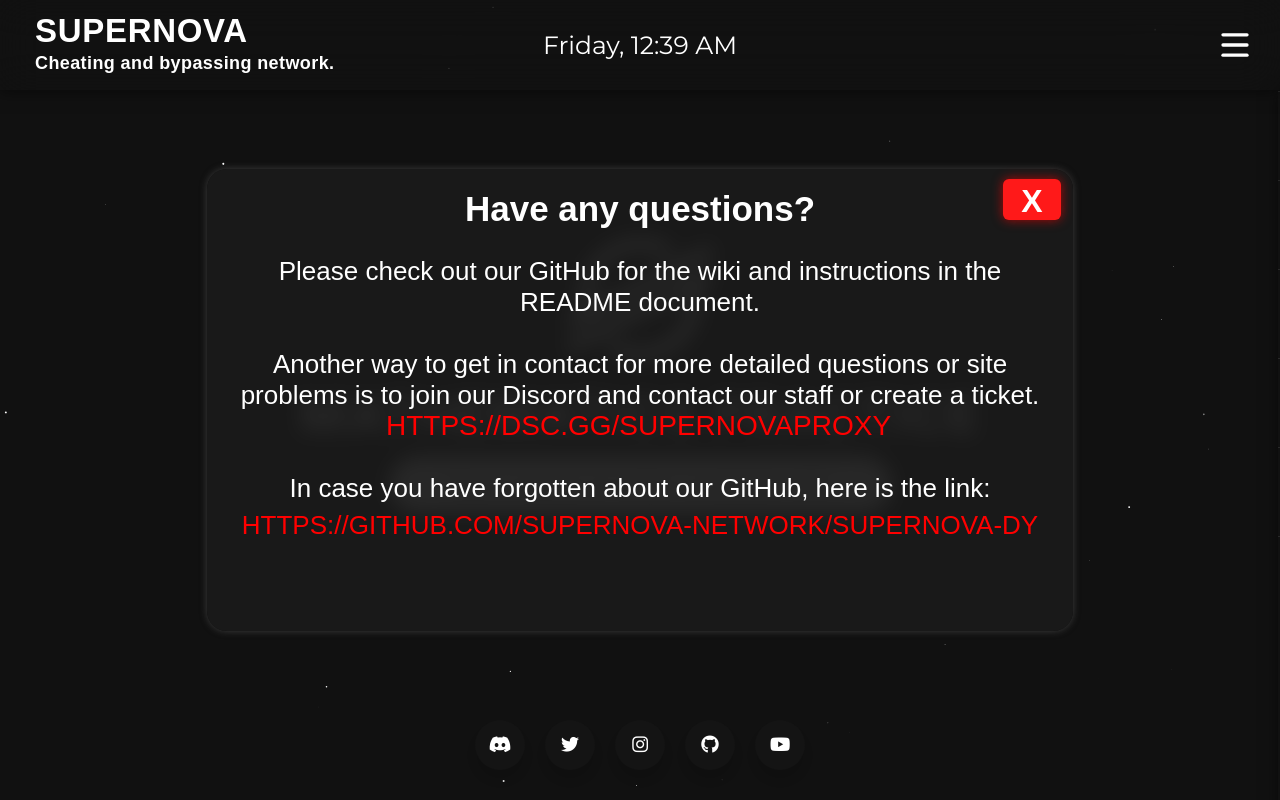
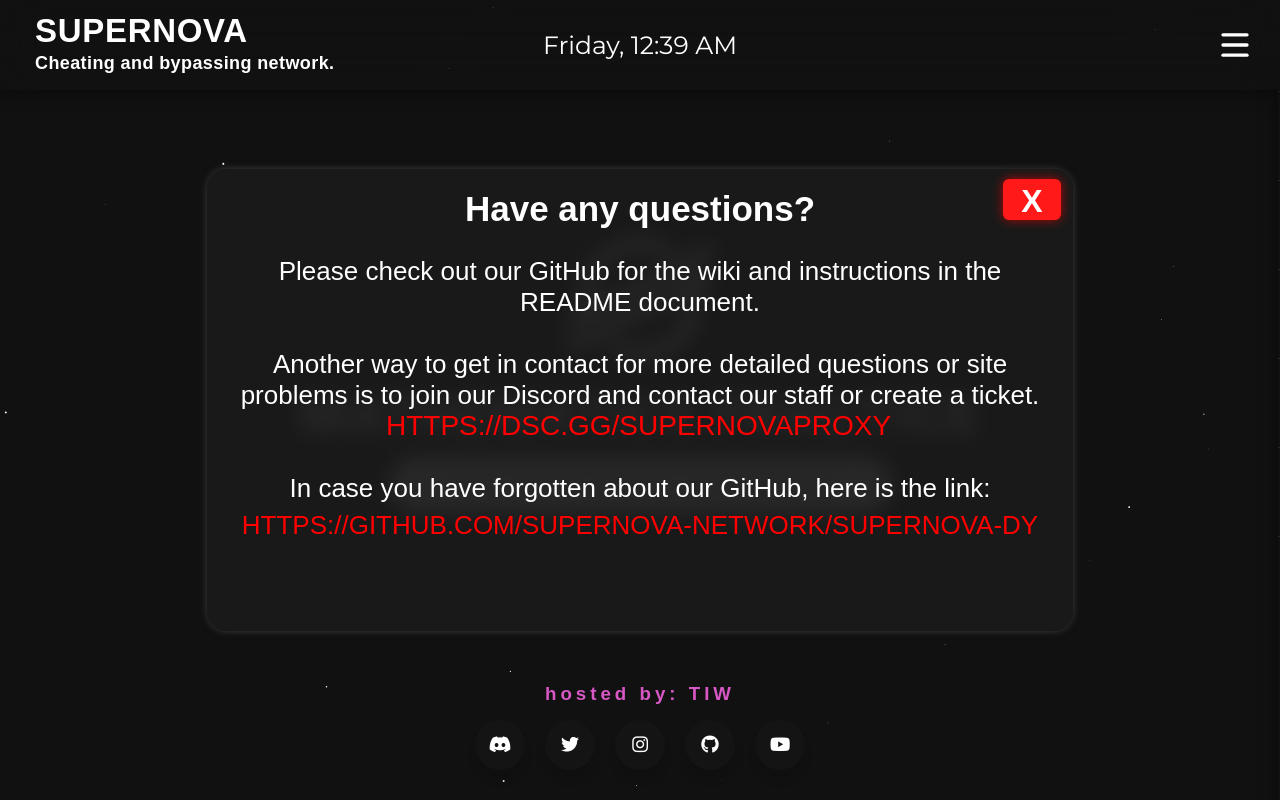
Before and after one commit to SuperNova-Network/SuperNova-DY, a website: page public/index.html in a window 1280 px wide. Drawn offline with nearby package versions, Linux system fonts and the light colour scheme; a script that the page names is missing; files whose address does not match are found by name.

Commit message:
Adding the footer for our new host service.

```diff
--- a/public/index.html
+++ b/public/index.html
@@ -309,6 +309,10 @@
 
 		<!-- Middle page end -->
 
+		<div class="tiwFooter">
+			<h3>hosted by: TIW </h3>
+		</div>
+
 		<ul class="wrapper">
 			<li class="icon facebook">
 				<span class="tooltip">Discord</span>
--- a/public/resources/css/main.css
+++ b/public/resources/css/main.css
@@ -140,6 +140,16 @@
 
 .main img {
   margin-bottom: -15px; /* Adjust the value as per your preference */
+}
+
+.tiwFooter {
+  width: 100%;
+  position: fixed;
+  bottom: 71px;
+  padding: 24px 0;
+  text-align: center;
+  color: rgb(215 88 197);
+  letter-spacing: 4px;
 }
 
 .searchbar {
```
Also changed, not shown: public/algebra.html (+4 -0 lines), public/mathematics.html (+4 -0 lines), public/settings.html (+4 -0 lines).
